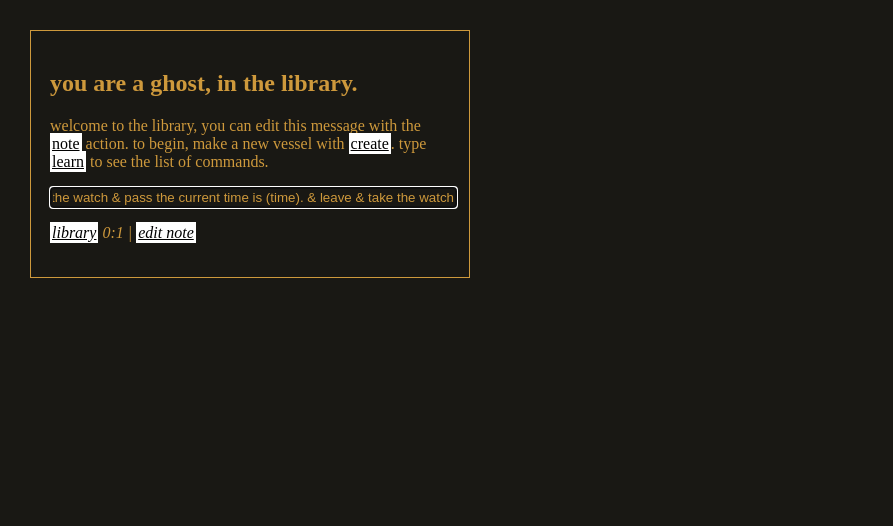
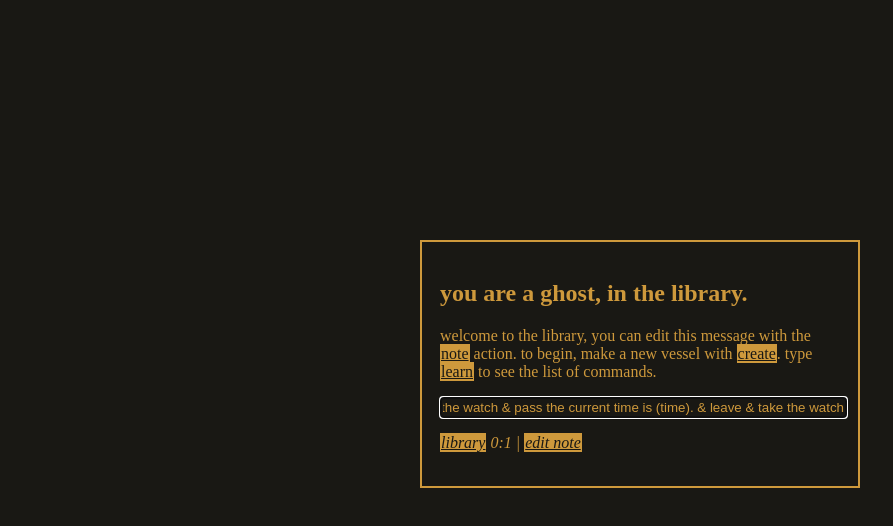
Before and after one commit to hydralisk98/gaslamp-paradise, a plain HTML site: page index.html in a window 1280 px wide. Shown: the whole page, without its empty margins (0-893 px from the left). Drawn offline with Linux system fonts and the light colour scheme.

Commit message:
Update style.css

```diff
--- a/style.css
+++ b/style.css
@@ -1,22 +1,27 @@
 body
 {
-	padding: 19px;
-	border: solid 1px #ce993c;
-	margin: 30px;
+	padding: 18px;
+	border: solid 2px #ce993c;
 	color: #ce993c;
 	background-color: #191814;
 	max-width: 960px;
+	margin: 240px auto;
+}
+
+#program
+{
+
 }
 
 a
 {
-	padding: 2px;
+	padding: 1px;
 }
 
 a:link
 {
-	color: black;
-	background-color: white;
+	color: #191814;
+	background-color: #ce993c;
 }
 
 a:visited
@@ -27,7 +32,7 @@ a:visited
 
 a:hover
 {
-	color: #666666;
+	color: black;
 	background-color: white;
 }
 
```
